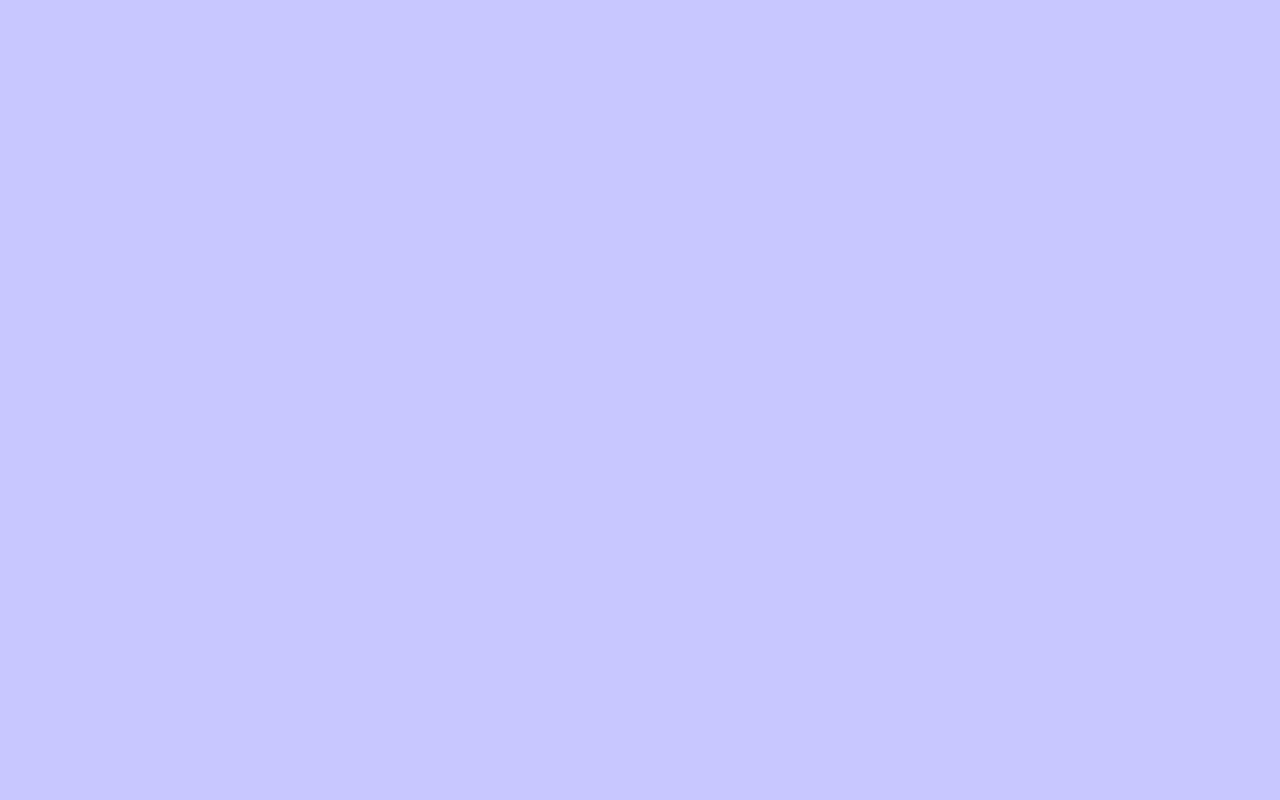
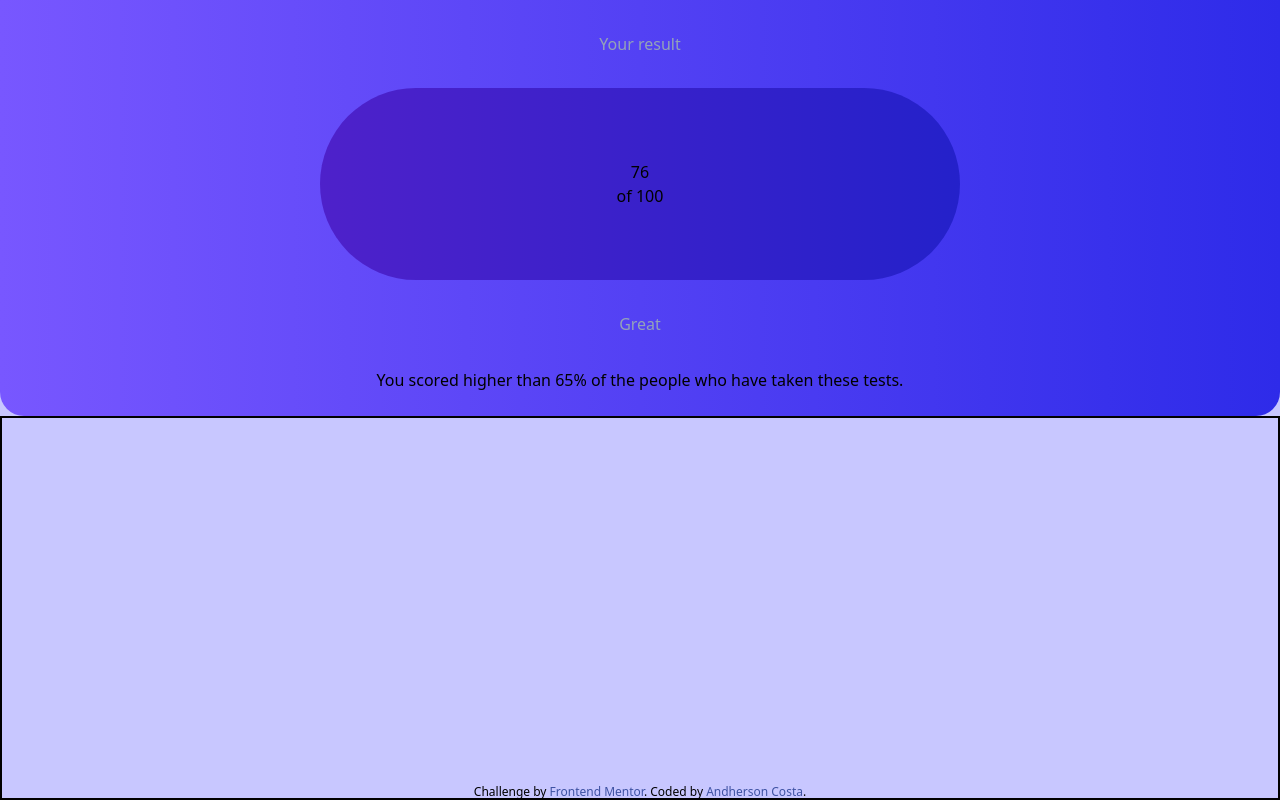
Before and after one commit to oAndin/Results-Summary-Component, a plain HTML site: page index.html in a window 1280 px wide. Drawn offline with nearby package versions, Linux system fonts and the light colour scheme.

Commit message:
First container built, second on the way

```diff
--- a/index.html
+++ b/index.html
@@ -15,8 +15,23 @@
 
 <!-- MOBILE FIRST -->
 
-<body class="w-screen h-screen bg-lightLavender flex items-center justify-center">
+<body class="w-screen h-screen flex flex-col items-center justify-center md:bg-lightLavender">
 
+  <span id="first-box" class="
+  w-full h-hull flex flex-col items-center justify-center bg-gradient-to-r from-lightSlateBlue to-lightRoyalBlue rounded-b-3xl">
+    <h2 class="text-slate-400 p-8">Your result</h2>
+    <span id="circle"
+    class="w-1/2 h-1/2 rounded-full bg-gradient-to-r from-violetBlue to-persianBlue flex flex-col items-center justify-center p-[4.5rem]">
+      <h1>76</h1>
+      <h4>of 100</h4>
+    </span>
+    <h1 class="text-slate-400 py-8">Great</h1>
+    <p class="text-center px-16 pb-6">You scored higher than 65% of the people who have taken these tests.</p>
+  </span>
+  <span id="second-box"
+  class="w-full h-full border-2 border-black">
+
+  </span>
   <!-- <main class="">
     <span id="bigBox" class="container flex border-2 border-black w-64  h-64">
         <span id="smBox" class="container flex w-full h-full bg-gradient-to-r from-lightSlateBlue to-lightRoyalBlue">
@@ -25,11 +40,11 @@
     </span>
   </main> -->
 
-  <!-- <div class="text-xs">
+  <div class="text-xs absolute bottom-0">
     Challenge by <a class="text-linkColor" href="https://www.frontendmentor.io?ref=challenge" target="_blank"> Frontend
       Mentor</a>.
     Coded by <a class="text-linkColor" href="#">Andherson Costa</a>.
-  </div> -->
+  </div>
   <script src="https://cdn.tailwindcss.com"></script>
   <script>
     tailwind.config = {
```
